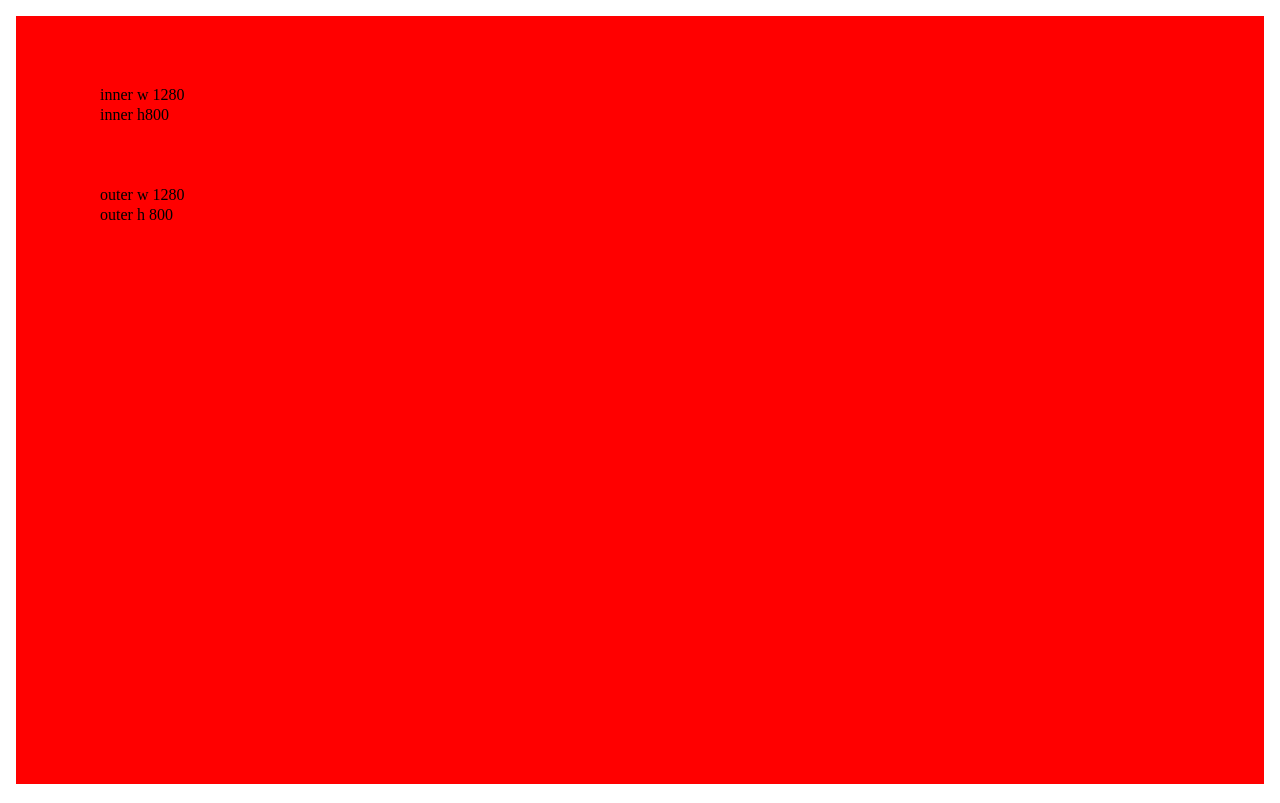
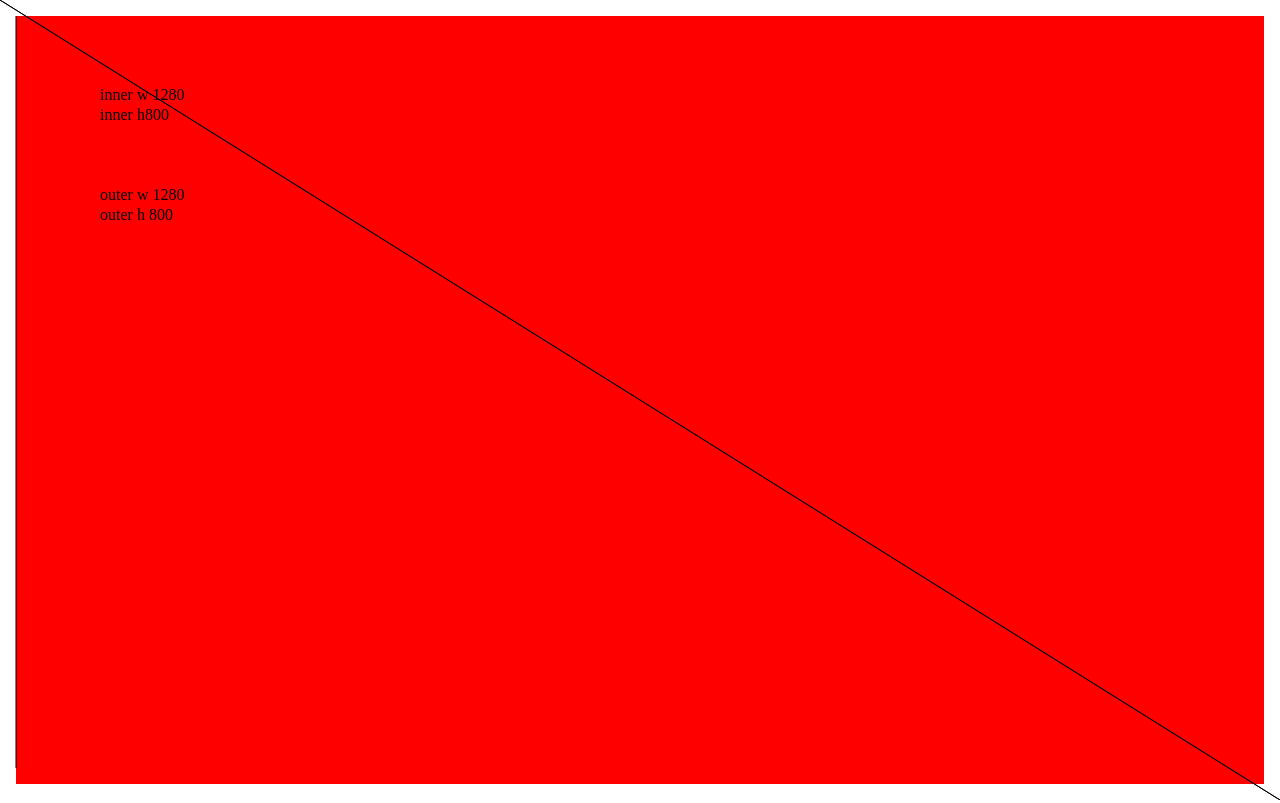
Before and after one commit to paul-asvb/github-activity-graph, a Svelte app: page / in a window 1280 px wide. Built offline with nearby package versions, Linux system fonts and the light colour scheme.

Commit message:
debugging

```diff
--- a/src/App.svelte
+++ b/src/App.svelte
@@ -42,6 +42,9 @@
     width={iw - 2 * padding}
     height={ih - 2 * padding}
   />
+  <line x1=0 y1=0 x2={iw} y2={ih} stroke="black"/>
+  <line x1={padding} y1={padding} x2={padding} y2={ih-2*padding} stroke="black"/>
+  <line x1=0 y1=0 x2={iw} y2={ih} stroke="black"/>
   <text x="100" y="100">inner w {iw}</text>
   <text x="100" y="120">inner h{ih}</text>
   <text x="100" y="200">outer w {ow}</text>
```
